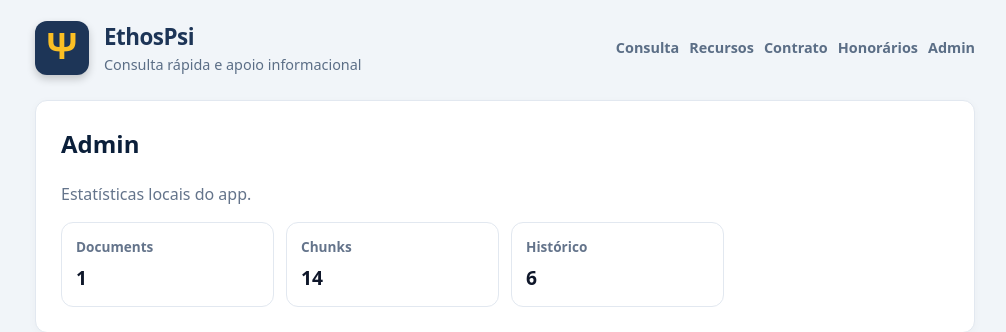
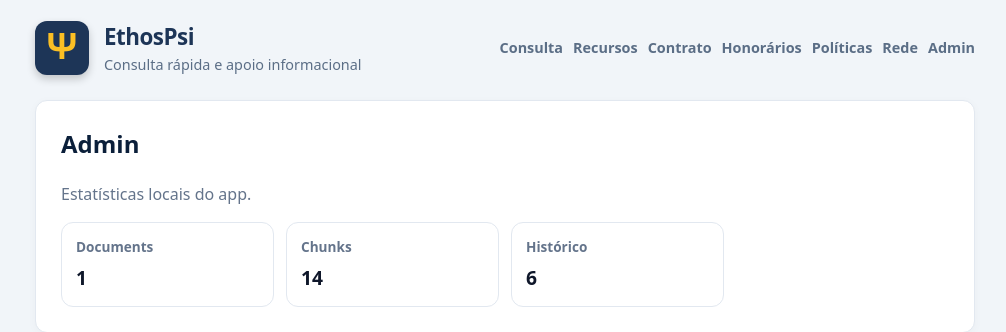
Before and after one commit to sabrinaandraderocha-cmyk/ethospsi, a Flask app: page /admin in a window 1280 px wide. Shown: the top 332 px of the page, without its empty margins (135-1141 px from the left). Run offline with Flask 3, Linux system fonts and the light colour scheme; data comes from the database, SQL or seed files in the repository.

Commit message:
Update base.html

```diff
--- a/templates/base.html
+++ b/templates/base.html
@@ -23,6 +23,8 @@
         <a class="navlink" href="{{ url_for('recursos') }}">Recursos</a>
         <a class="navlink" href="{{ url_for('contrato') }}">Contrato</a>
         <a class="navlink" href="{{ url_for('honorarios') }}">Honorários</a>
+        <a class="navlink" href="{{ url_for('politicas') }}">Políticas</a>
+        <a class="navlink" href="{{ url_for('rede') }}">Rede</a>
         <a class="navlink" href="{{ url_for('admin') }}">Admin</a>
       </nav>
     </header>
```
